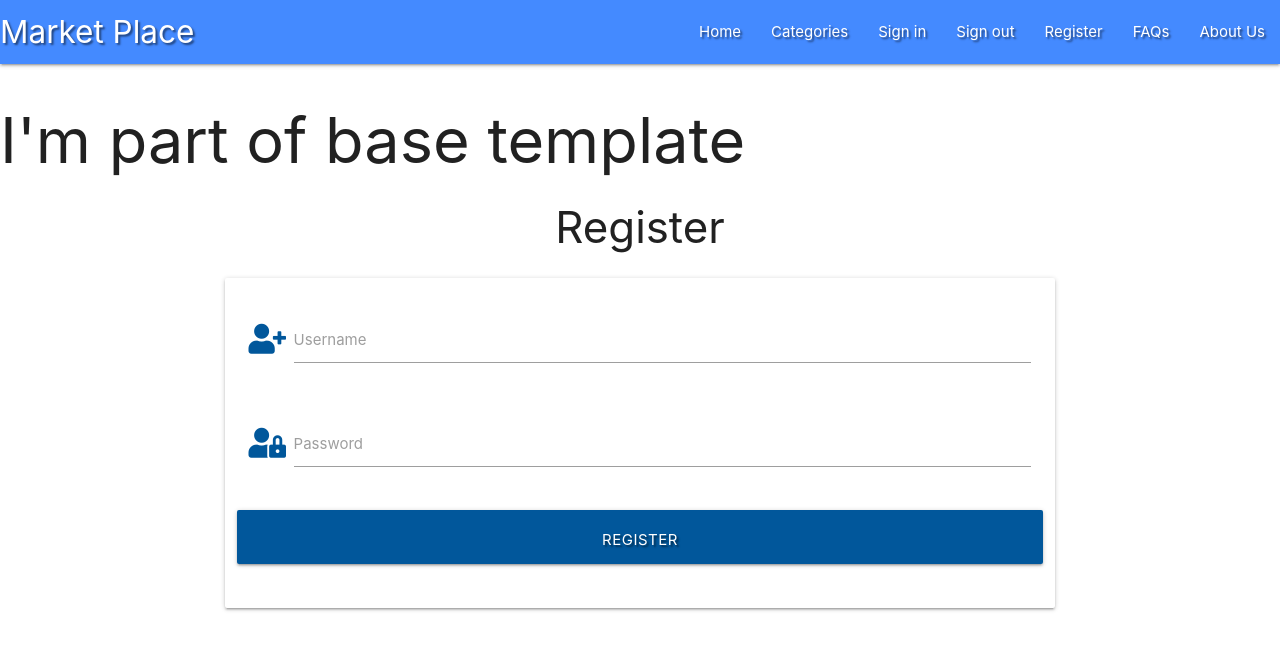
After one commit to Code-Institute-Submissions/SegzAyo-SegzAyo-Online_MarketPlace2_AprResub, a Flask app: page /register in a window 1280 px wide. The commit adds this page. Shown: the top 650 px of the page. Run offline with Flask 2, Linux system fonts and the light colour scheme; some libraries are stand-ins or nearby versions.

Commit message:
Register page added

```diff
--- a/app.py
+++ b/app.py
@@ -4,6 +4,7 @@
     request, redirect, session, url_for)
 from flask_pymongo import PyMongo
 from bson.objectid import ObjectId
+from werkzeug.security import generate_password_hash, check_password_hash
 if os.path.exists("env.py"):
     import env
 
@@ -22,6 +23,10 @@
     products = mongo.db.productMDB.find()
     return render_template("products.html", products=products)
 
+@app.route("/register")
+def register():
+    return render_template("register.html")
+
 if __name__ == "__main__":
     app.run(host=os.environ.get("IP"),
             port=int(os.environ.get("PORT")),
--- a/templates/base.html
+++ b/templates/base.html
@@ -23,7 +23,7 @@
                 <li><a href="#">Categories</a></li>
                 <li><a href="#">Sign in</a></li>
                 <li><a href="#">Sign out</a></li>
-                <li><a href="#">Register</a></li>
+                <li><a href="{{ url_for('register') }}">Register</a></li>
                 <li><a href="#">FAQs</a></li>
                 <li><a href="#">About Us</a></li>
             </ul>
@@ -37,7 +37,7 @@
         <li><a href="#">Categories</a></li>
         <li><a href="#">Sign in</a></li>
         <li><a href="#">Sign out</a></li>
-        <li><a href="#">Register</a></li>
+        <li><a href="{{ url_for('register') }}">Register</a></li>
         <li><a href="#">FAQs</a></li>
         <li><a href="#">About Us</a></li>
   </ul>
--- /dev/null
+++ b/templates/register.html
@@ -0,0 +1,34 @@
+{% extends "base.html" %}
+{% block content %}
+
+<h3 class="center-align">Register</h3>
+<div class="row">
+    <form class="col s12 m8 offset-m2" method="POST" action="{{ url_for('register') }}">
+      <div class="card-panel">
+      <!---- Username input-->
+        <div class="row">
+            <div class="input-field col s12">
+                <i class="fas fa-user-plus prefix light-blue-text text-darken-4"></i>
+                <input id="username" name="username" type="text" class="validate">
+                <label for="username">Username</label>
+            </div>
+        </div>
+        <!---- Password input-->
+        <div class="row">
+            <div class="input-field col s12">
+                <i class="fas fa-user-lock prefix light-blue-text text-darken-4"></i>
+                <input id="password" name="username" type="password" class="validate">
+                <label for="password">Password</label>
+            </div>
+      </div>
+      <!---- Register button-->
+      <div class="row">
+        <button type="submit" class="col s12 btn-large light-blue darken-4 text-shadow">
+            Register <i class="fas-fa-sign-in-alt"></i>
+        </button>
+      </div>
+      </div>
+    </form>
+  </div>
+
+{% endblock %}
```
